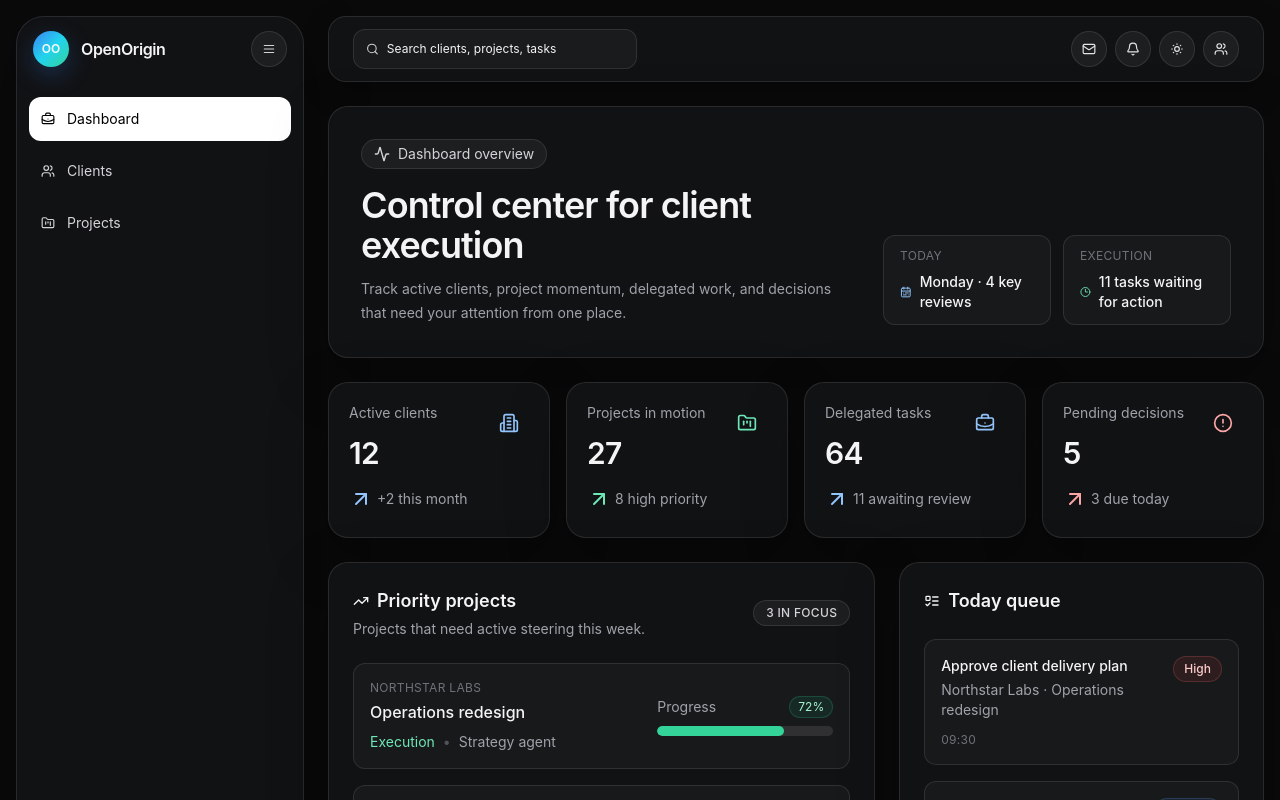
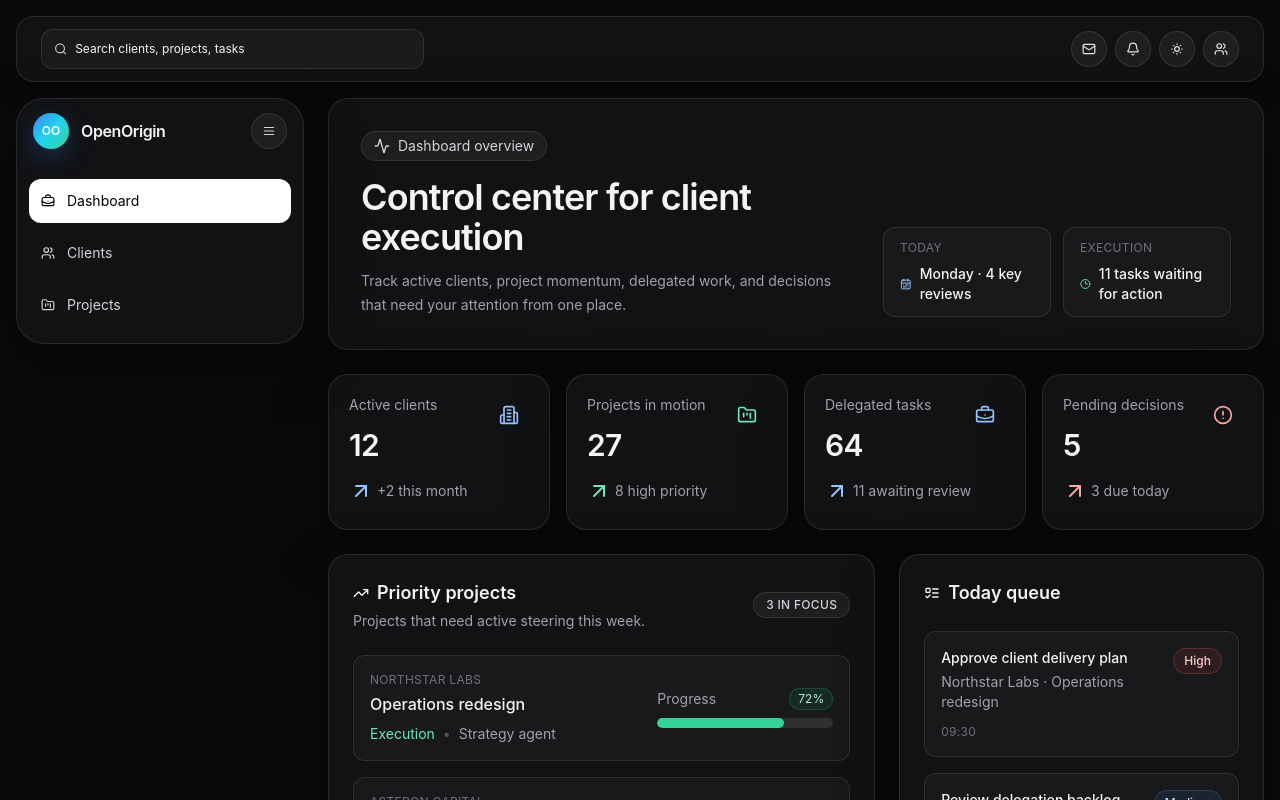
Before and after one commit to OpenOriginBot/Origin, a React (Vite) app in the folder projects/OpenOrigin/apps/web/: page / in a window 1280 px wide. Shown: the top 800 px of the page. Built offline with nearby package versions, Linux system fonts and the light colour scheme.

Commit message:
Move header above sidebar layout

```diff
--- a/projects/OpenOrigin/apps/web/src/components/app-shell.tsx
+++ b/projects/OpenOrigin/apps/web/src/components/app-shell.tsx
@@ -19,6 +19,12 @@ const navigation: NavigationItem[] = [
   { label: 'Projects', icon: FolderKanban },
 ];
 
+const brandLogo = (
+  <div className="flex h-9 w-9 items-center justify-center rounded-full bg-gradient-to-br from-blue-500 via-cyan-400 to-emerald-400 text-xs font-semibold text-white shadow-[0_8px_24px_rgba(59,130,246,0.28)]">
+    OO
+  </div>
+);
+
 export function AppShell({ children }: AppShellProps) {
   const { sidebarOpen, setSidebarOpen, theme, toggleTheme } = useUIStore();
   const isDark = theme === 'dark';
@@ -26,71 +32,21 @@ export function AppShell({ children }: AppShellProps) {
   return (
     <div
       className={cn(
-        'flex min-h-screen transition-colors duration-300',
-        isDark
-          ? 'bg-[#0a0a0b] text-zinc-100'
-          : 'bg-[#f5f5f7] text-zinc-900',
+        'min-h-screen transition-colors duration-300',
+        isDark ? 'bg-[#0a0a0b] text-zinc-100' : 'bg-[#f5f5f7] text-zinc-900',
       )}
     >
-      <aside
-        className={cn(
-          'm-4 mr-0 hidden rounded-[28px] border transition-all duration-300',
-          sidebarOpen ? 'md:block md:w-72' : 'md:hidden',
-          isDark
-            ? 'border-white/10 bg-[#111214] shadow-[0_20px_60px_rgba(0,0,0,0.35)]'
-            : 'border-black/10 bg-white shadow-[0_20px_60px_rgba(15,23,42,0.08)]',
-        )}
-      >
-        <div className="flex h-16 items-center justify-between px-4">
-          <div className="flex items-center gap-3">
-            <div className="flex h-9 w-9 items-center justify-center rounded-full bg-gradient-to-br from-blue-500 via-cyan-400 to-emerald-400 text-xs font-semibold text-white shadow-[0_8px_24px_rgba(59,130,246,0.28)]">
-              OO
-            </div>
-            <div className="font-semibold tracking-tight">OpenOrigin</div>
-          </div>
-          <button
-            className={cn(
-              'hidden h-9 w-9 items-center justify-center rounded-full border transition-colors md:inline-flex',
-              isDark ? 'border-white/10 bg-white/5 text-zinc-300' : 'border-black/10 bg-black/[0.03] text-zinc-700',
-            )}
-            onClick={() => setSidebarOpen(!sidebarOpen)}
-          >
-            <Menu className="h-3.5 w-3.5" />
-          </button>
-        </div>
-
-        <nav className="space-y-2 px-3 py-4">
-          {navigation.map(({ label, icon: Icon, active }) => (
-            <button
-              key={label}
-              className={cn(
-                'flex w-full items-center gap-3 rounded-xl px-3 py-3 text-left text-sm transition-colors',
-                active && isDark && 'bg-white text-black',
-                active && !isDark && 'bg-black text-white',
-                !active && isDark && 'text-zinc-300 hover:bg-white/5 hover:text-white',
-                !active && !isDark && 'text-zinc-700 hover:bg-black/[0.04] hover:text-black',
-              )}
-            >
-              <Icon className="h-3.5 w-3.5" />
-              {sidebarOpen ? <span>{label}</span> : null}
-            </button>
-          ))}
-        </nav>
-      </aside>
-
-      <div className="min-w-0 flex-1 p-4 md:pl-6">
+      <div className="p-4">
         <header
           className={cn(
-            'flex min-h-16 items-center justify-between gap-3 rounded-[18px] border px-4 py-4 transition-colors duration-300 lg:justify-between lg:px-6 lg:py-3',
+            'flex min-h-16 items-center justify-between gap-3 rounded-[18px] border px-4 py-4 transition-colors duration-300 lg:px-6 lg:py-3',
             isDark
               ? 'border-white/10 bg-[#111214] shadow-[0_10px_30px_rgba(0,0,0,0.22)]'
               : 'border-black/10 bg-white shadow-[0_10px_30px_rgba(15,23,42,0.06)]',
           )}
         >
           <div className="flex min-w-0 items-center gap-3 lg:hidden">
-            <div className="flex h-9 w-9 items-center justify-center rounded-full bg-gradient-to-br from-blue-500 via-cyan-400 to-emerald-400 text-xs font-semibold text-white shadow-[0_8px_24px_rgba(59,130,246,0.28)]">
-              OO
-            </div>
+            {brandLogo}
             <div className="min-w-0">
               <div className="truncate text-sm font-semibold">OpenOrigin</div>
             </div>
@@ -176,7 +132,53 @@ export function AppShell({ children }: AppShellProps) {
           </div>
         </header>
 
-        <main className="pt-6">{children}</main>
+        <div className="pt-4 md:flex md:items-start md:gap-6">
+          <aside
+            className={cn(
+              'hidden rounded-[28px] border transition-all duration-300 md:sticky md:top-4 md:self-start',
+              sidebarOpen ? 'md:block md:w-72' : 'md:hidden',
+              isDark
+                ? 'border-white/10 bg-[#111214] shadow-[0_20px_60px_rgba(0,0,0,0.35)]'
+                : 'border-black/10 bg-white shadow-[0_20px_60px_rgba(15,23,42,0.08)]',
+            )}
+          >
+            <div className="flex h-16 items-center justify-between px-4">
+              <div className="flex items-center gap-3">
+                {brandLogo}
+                <div className="font-semibold tracking-tight">OpenOrigin</div>
+              </div>
+              <button
+                className={cn(
+                  'hidden h-9 w-9 items-center justify-center rounded-full border transition-colors md:inline-flex',
+                  isDark ? 'border-white/10 bg-white/5 text-zinc-300' : 'border-black/10 bg-black/[0.03] text-zinc-700',
+                )}
+                onClick={() => setSidebarOpen(!sidebarOpen)}
+              >
+                <Menu className="h-3.5 w-3.5" />
+              </button>
+            </div>
+
+            <nav className="space-y-2 px-3 py-4">
+              {navigation.map(({ label, icon: Icon, active }) => (
+                <button
+                  key={label}
+                  className={cn(
+                    'flex w-full items-center gap-3 rounded-xl px-3 py-3 text-left text-sm transition-colors',
+                    active && isDark && 'bg-white text-black',
+                    active && !isDark && 'bg-black text-white',
+                    !active && isDark && 'text-zinc-300 hover:bg-white/5 hover:text-white',
+                    !active && !isDark && 'text-zinc-700 hover:bg-black/[0.04] hover:text-black',
+                  )}
+                >
+                  <Icon className="h-3.5 w-3.5" />
+                  <span>{label}</span>
+                </button>
+              ))}
+            </nav>
+          </aside>
+
+          <main className="min-w-0 flex-1 pt-2 md:pt-0">{children}</main>
+        </div>
       </div>
     </div>
   );
```
